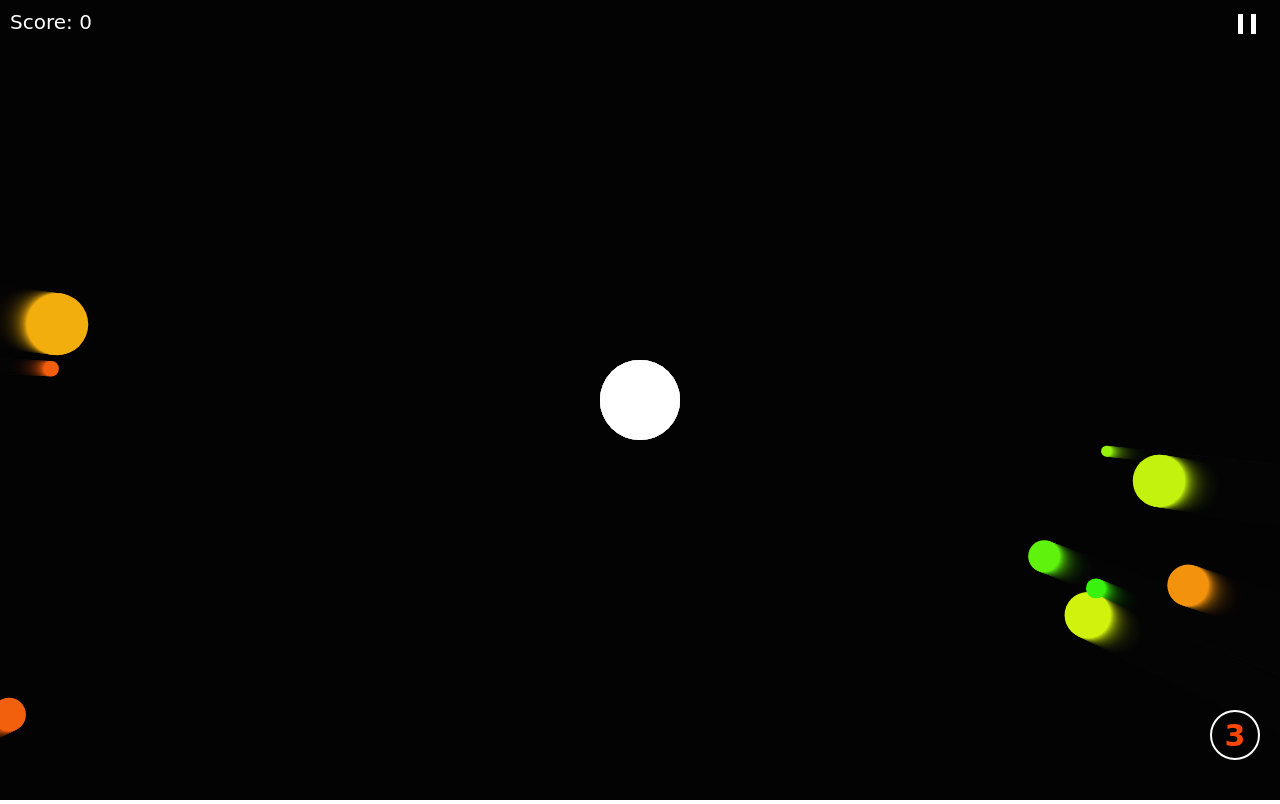
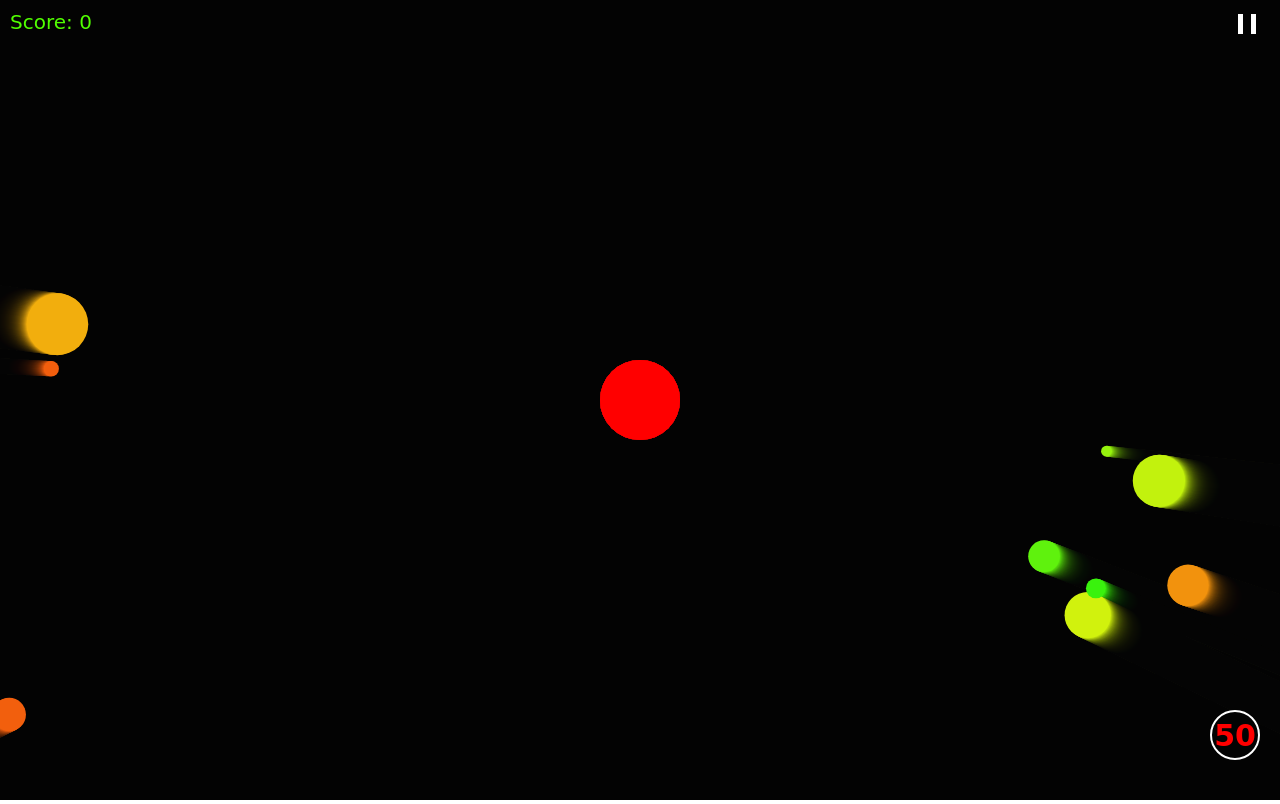
Before and after one commit to bilalamanat/Shoter-Game-HTML.CSS.JS, a plain HTML site: page index.html in a window 1280 px wide. Drawn offline with Linux system fonts and the light colour scheme.

Commit message:
Game Shoter

```diff
--- a/index.html
+++ b/index.html
@@ -12,7 +12,7 @@
   <div class="score">Score: <span>0</span></div>
   <div class="pause"></div>
   <canvas id="can"></canvas>
-  <div class="destroy"> 3 </div>
+  <div class="destroy"> 50 </div>
 
 <script src="main.js"></script>
 </body>
--- a/main.js
+++ b/main.js
@@ -12,7 +12,7 @@ let $ = e => document.querySelector(e)
         this.y = y;
         this.radius = radius;
         this.color = color;
-        this.score = 0
+        this.score = 0;
       }
 
       draw() {
@@ -67,7 +67,7 @@ let $ = e => document.querySelector(e)
       }
     }
 
-    let player = new Player(can.width / 2, can.height / 2, 40, 'white');
+    let player = new Player(can.width / 2, can.height / 2, 40, 'red');
     player.draw()
 
 
@@ -161,7 +161,7 @@ let $ = e => document.querySelector(e)
         y: Math.sin(angle) * 8
       }
 
-      projectiles.push(new Projectile(w / 2, h / 2, 5, 'white', velocity))
+      projectiles.push(new Projectile(w / 2, h / 2, 5, 'blue', velocity))
 
     });
 
@@ -175,7 +175,7 @@ let $ = e => document.querySelector(e)
       pause ? cancelAnimationFrame(loop) : requestAnimationFrame(animate);
     });
 
-    let destroy = 3;
+    let destroy = 50;
     $('.destroy').addEventListener('click', () => {
       destroy--;
       if (destroy >= 0) {
@@ -183,7 +183,7 @@ let $ = e => document.querySelector(e)
         for (i = 0; i < 6.28; i += 0.1) {
           let velocity = {
             x: Math.cos(i) * 5,
-            y: Math.sin(i) * 5
+            y: Math.sin(i) * 5,
           }
           projectiles.push(new Projectile(w / 2, h / 2, 5, 'orangered', velocity))
         }
--- a/style.css
+++ b/style.css
@@ -9,7 +9,7 @@ body {
 }
 
 .score {
-  color: #fff;
+  color: #51ff00;
   padding: 10px;
   position: fixed;
   font-size: 20px;
@@ -35,7 +35,7 @@ body {
   position: absolute;
   right: 20px;
   bottom: 40px;
-  color: orangered;
+  color: rgb(255, 0, 0);
   font-size: 30px;
   font-weight: bold;
   border: 2px solid #fff;
```
